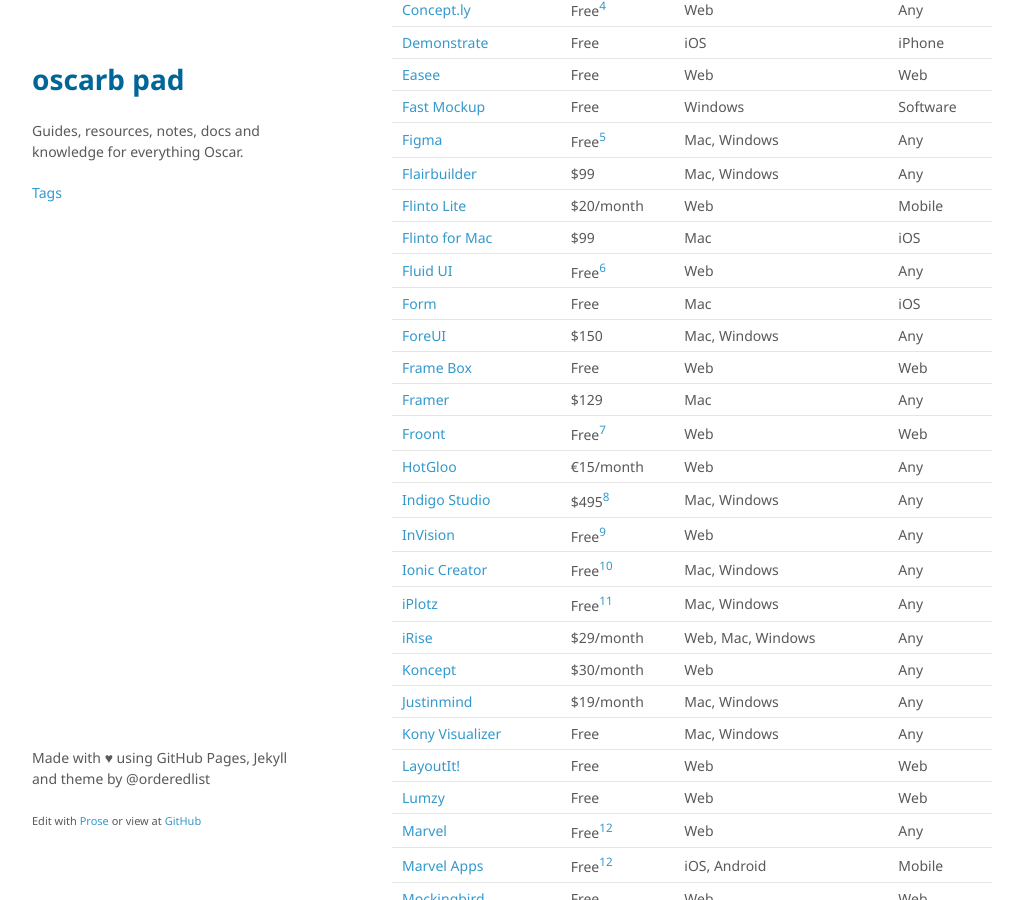
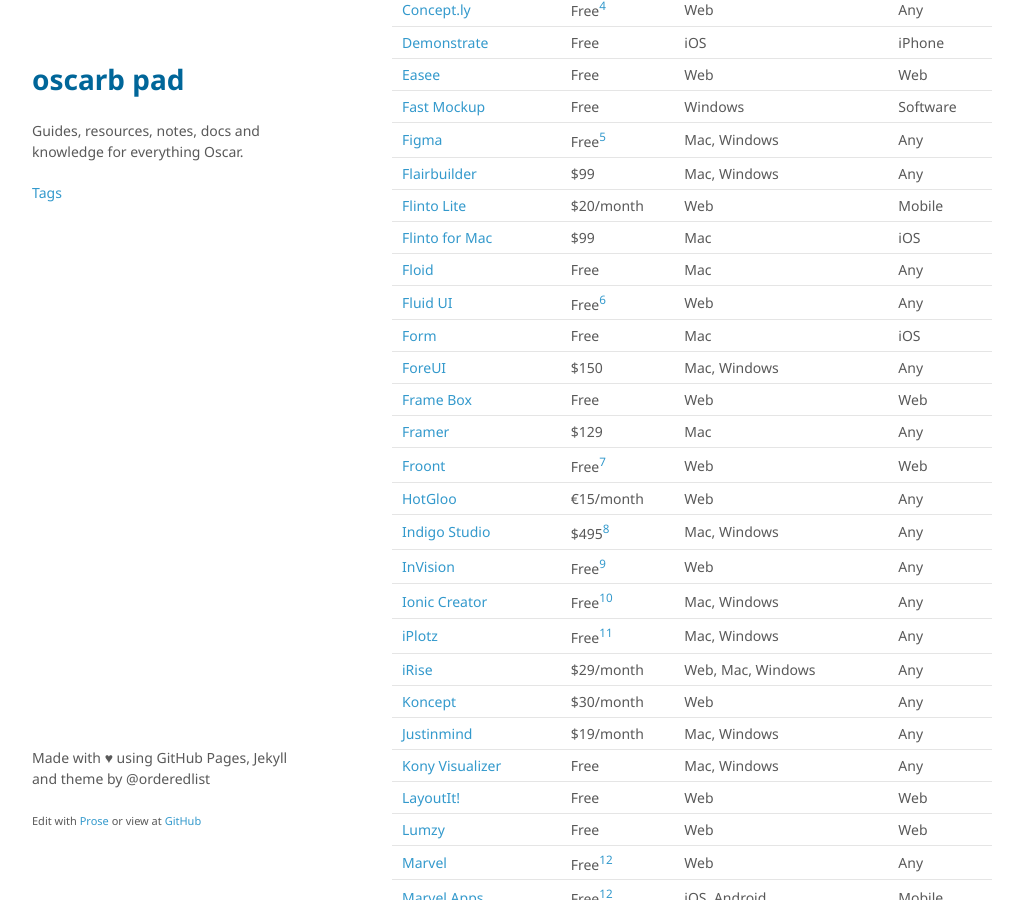
Before and after one commit to oscarb/pad, a Jekyll site: the page built from _docs/prototyping.md, in a window 1280 px wide and 900 px high, scrolled down 507 px. Shown: the whole window, without its empty margins (128-1151 px from the left). Built offline with Jekyll 4.4.1, drawn with Linux system fonts in a browser that asks for light colours; some web fonts are replaced.

Commit message:
Updated prototyping.md

```diff
--- a/_docs/prototyping.md
+++ b/_docs/prototyping.md
@@ -32,6 +32,7 @@ Name | Lowest price | Platform | Protype for
 [Flairbuilder](http://flairbuilder.com/)  | $99 | Mac, Windows | Any
 [Flinto Lite](https://www.flinto.com/) | $20/month | Web | Mobile
 [Flinto for Mac](https://www.flinto.com/mac) | $99 | Mac | iOS
+[Floid](https://floid.io/) | Free | Mac | Any
 [Fluid UI](https://www.fluidui.com/) | Free[^fluid] | Web | Any
 [Form](http://www.relativewave.com/form/) | Free | Mac | iOS
 [ForeUI](http://www.foreui.com/) | $150 | Mac, Windows | Any
```
